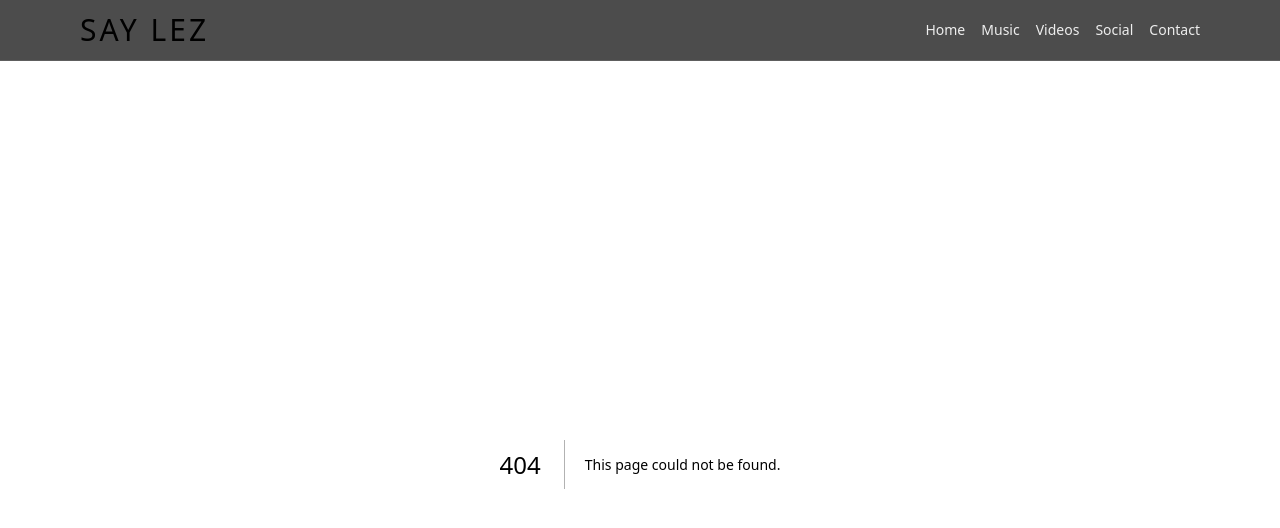
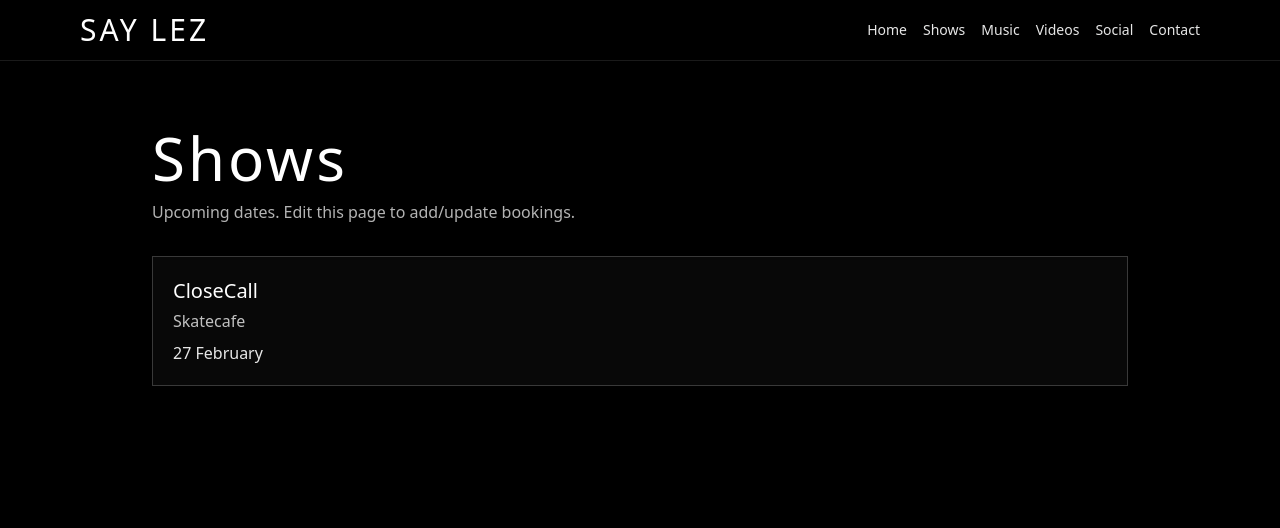
Before and after one commit to SayLezWebsite/dj-website, a Next.js app: page /shows in a window 1280 px wide. Before the commit this address had no page. Shown: the top 528 px of the page. Built offline with nearby package versions, Linux system fonts and the light colour scheme.

Commit message:
Homepage + shows + social links + visual media layout

```diff
--- a/src/app/contact/page.tsx
+++ b/src/app/contact/page.tsx
@@ -3,11 +3,11 @@ export default function ContactPage() {
     <section className="mx-auto max-w-4xl px-6 py-16">
       <h1 className="font-[var(--font-bebas)] text-6xl tracking-wider">Contact</h1>
       <p className="mt-4 font-[var(--font-inter)] text-white/85">
-        For bookings and enquiries, email:
+        For bookings and inquiries, send email to:
       </p>
       <p className="mt-2 font-[var(--font-inter)] text-lg">
-        <a className="underline" href="mailto:bookings@saylez.com">
-          bookings@saylez.com
+        <a className="underline" href="mailto:simon@itsaclosecall.nl">
+          simon@itsaclosecall.nl
         </a>
       </p>
     </section>
--- a/src/app/layout.tsx
+++ b/src/app/layout.tsx
@@ -34,6 +34,7 @@ export default function RootLayout({
             </Link>
             <div className="flex gap-4 text-sm font-[var(--font-inter)] text-white/90">
               <Link href="/">Home</Link>
+              <Link href="/shows">Shows</Link>
               <Link href="/music">Music</Link>
               <Link href="/videos">Videos</Link>
               <Link href="/social">Social</Link>
--- a/src/app/page.tsx
+++ b/src/app/page.tsx
@@ -1,15 +1,13 @@
+import Link from "next/link";
+
 export default function Home() {
   return (
     <section className="relative min-h-[calc(100vh-64px)] overflow-hidden">
-      <video
-        className="absolute inset-0 h-full w-full object-cover opacity-35"
-        src="/hero.mp4"
-        autoPlay
-        muted
-        loop
-        playsInline
+      <div
+        className="absolute inset-0 bg-cover bg-center opacity-35"
+        style={{ backgroundImage: "url('/photos/closecall-14.jpg')" }}
       />
-      <div className="absolute inset-0 bg-black/55" />
+      <div className="absolute inset-0 bg-black/60" />
 
       <div className="relative z-10 mx-auto flex min-h-[calc(100vh-64px)] max-w-6xl flex-col justify-end px-6 pb-14">
         <h1 className="font-[var(--font-bebas)] text-7xl tracking-widest md:text-9xl">SAY LEZ</h1>
@@ -18,6 +16,23 @@ export default function Home() {
           R&amp;B, Soul and sampling. His sets and tracks lean into swing, warmth and emotion,
           always rooted in feeling.
         </p>
+
+        <div className="mt-8 max-w-xl border border-white/20 bg-black/40 p-4 font-[var(--font-inter)]">
+          <p className="text-xs uppercase tracking-widest text-white/65">Next showdate</p>
+          <p className="mt-1 text-lg text-white">CloseCall — Skatecafe — 27 February</p>
+          <Link href="/shows" className="mt-3 inline-block underline text-white/90">
+            View all dates
+          </Link>
+        </div>
+
+        <div className="mt-6 flex flex-wrap gap-4 font-[var(--font-inter)] text-sm text-white/90">
+          <a href="https://www.instagram.com/say.lez_/" target="_blank" rel="noreferrer" className="underline">
+            Instagram
+          </a>
+          <a href="https://www.tiktok.com/@saylez__?lang=en" target="_blank" rel="noreferrer" className="underline">
+            TikTok
+          </a>
+        </div>
       </div>
     </section>
   );
--- /dev/null
+++ b/src/app/shows/page.tsx
@@ -0,0 +1,31 @@
+const upcomingShows = [
+  {
+    name: "CloseCall",
+    venue: "Skatecafe",
+    date: "27 February",
+  },
+];
+
+export default function ShowsPage() {
+  return (
+    <section className="mx-auto max-w-5xl px-6 py-16">
+      <h1 className="font-[var(--font-bebas)] text-6xl tracking-wider">Shows</h1>
+      <p className="mt-3 font-[var(--font-inter)] text-white/70">
+        Upcoming dates. Edit this page to add/update bookings.
+      </p>
+
+      <div className="mt-8 space-y-4">
+        {upcomingShows.map((show) => (
+          <div
+            key={`${show.name}-${show.date}`}
+            className="border border-white/20 bg-white/[0.03] p-5 font-[var(--font-inter)]"
+          >
+            <p className="text-xl text-white">{show.name}</p>
+            <p className="mt-1 text-white/75">{show.venue}</p>
+            <p className="mt-2 text-white/90">{show.date}</p>
+          </div>
+        ))}
+      </div>
+    </section>
+  );
+}
--- a/src/app/social/page.tsx
+++ b/src/app/social/page.tsx
@@ -6,27 +6,19 @@ export default function SocialPage() {
       <div className="mt-8 space-y-4 font-[var(--font-inter)]">
         <a
           className="block border border-white/20 p-4 hover:border-white"
-          href="https://www.instagram.com/itsaclosecall/"
+          href="https://www.instagram.com/say.lez_/"
           target="_blank"
           rel="noreferrer"
         >
-          Instagram
+          Instagram — @say.lez_
         </a>
         <a
           className="block border border-white/20 p-4 hover:border-white"
-          href="https://www.tiktok.com/"
+          href="https://www.tiktok.com/@saylez__?lang=en"
           target="_blank"
           rel="noreferrer"
         >
-          TikTok
-        </a>
-        <a
-          className="block border border-white/20 p-4 hover:border-white"
-          href="https://www.youtube.com/"
-          target="_blank"
-          rel="noreferrer"
-        >
-          YouTube
+          TikTok — @saylez__
         </a>
       </div>
     </section>
--- a/src/app/videos/page.tsx
+++ b/src/app/videos/page.tsx
@@ -40,7 +40,7 @@ export default async function VideosPage() {
     <section className="mx-auto max-w-6xl px-6 py-16">
       <h1 className="font-[var(--font-bebas)] text-6xl tracking-wider">Videos & Photos</h1>
       <p className="mt-3 font-[var(--font-inter)] text-white/70">
-        Live moments, sets, and crowd energy.
+        Visual-only mode enabled for videos (muted loops).
       </p>
 
       <div className="mt-10">
@@ -49,7 +49,15 @@ export default async function VideosPage() {
           <div className="mt-4 grid gap-4 md:grid-cols-2">
             {videos.map((src) => (
               <div key={src} className="overflow-hidden border border-white/15 bg-black">
-                <video controls playsInline preload="metadata" className="h-full w-full" src={src} />
+                <video
+                  autoPlay
+                  muted
+                  loop
+                  playsInline
+                  preload="metadata"
+                  className="h-full w-full"
+                  src={src}
+                />
               </div>
             ))}
           </div>
```
